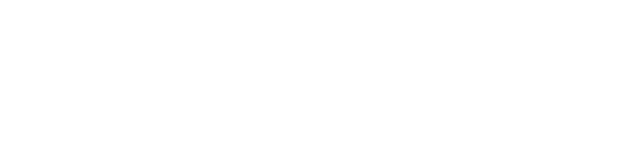
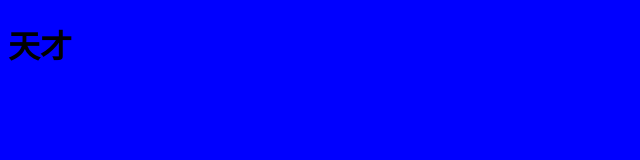
Before and after one commit to DestReny/01day_code, a plain HTML site: page index.html in a window 1280 px wide. Shown: the whole page, without its empty margins (0-640 px from the left). Drawn offline with Linux system fonts and the light colour scheme.

Commit message:
修改了index.html和index.css

```diff
--- a/index.css
+++ b/index.css
@@ -0,0 +1,3 @@
+body {
+    background-color: blue;
+}
--- a/index.html
+++ b/index.html
@@ -8,7 +8,7 @@
 		<script src="./index.js"></script>
 	</head>
 	<body>
-		<div></div>
+		<h1>天才</h1>
 		<script></script>
 	</body>
 </html>
```
